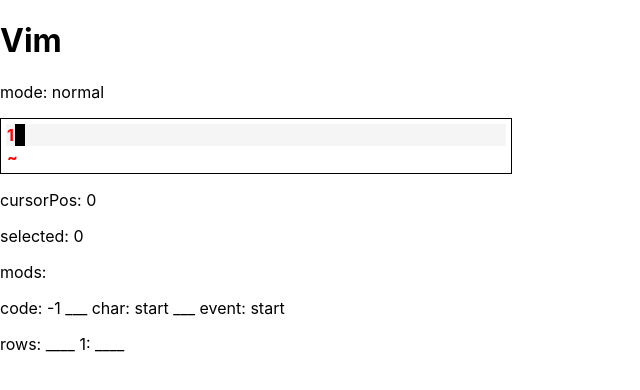
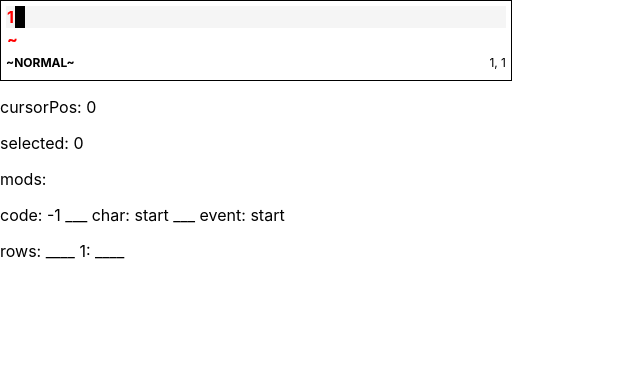
Before and after one commit to aria-1337/react-vim, a React (Create React App) app: page / in a window 1280 px wide. Shown: the top 390 px of the page, without its empty margins (0-640 px from the left). Built offline with nearby package versions, Linux system fonts and the light colour scheme.

Commit message:
Added basic powerline

```diff
--- a/src/App.tsx
+++ b/src/App.tsx
@@ -1,6 +1,7 @@
 import React, { useState, useEffect } from 'react';
 import styled from 'styled-components';
 import Line from './components/Line';
+import Powerline from './components/Powerline';
 import UseKeyPress from './hooks/UseKeypress';
 import getModifiedChar from './utils/getModifiedChar';
 import getLegalText from './utils/getLegalText';
@@ -16,6 +17,7 @@
     // Editor Logic
     const [rows, setRows] = useState<Array<Row>>([{ text: ' ' }]);
     const [selectedRow, setSelectedRow] = useState<number>(0);
+    // TODO: cursorPos is displayed as n+1 of true pos in insert mode and n in normal
     const [cursorPos, setCursorPos] = useState<number>(0);
     const [cachedCursorPos, setCachedCursorPos] = useState<number>(0);
     const [mode, setMode] = useState<string>('normal');
@@ -61,7 +63,6 @@
         // get newest mode
         setMode((lastMode) => {
             // BUG: THIS IS TRIGGERING TWICE
-            console.log(lastAction);
             let _mode = lastMode;
 
             // With newest mode handle keydown
@@ -114,6 +115,12 @@
                         newRows[selectedRow] = {
                             text: getLegalText(newRows[selectedRow].text, lastAction.char),
                         };
+
+                        // Handle deletion of a row
+                        if (newRows[selectedRow].text.length === 0) {
+                            const legal = removeRow(selectedRow);
+                            if (legal) { newRows.splice(selectedRow, 1); }
+                        }
                         return newRows;
                     });
                 }
@@ -142,6 +149,13 @@
         });
     }
 
+    // @removeRow() -> true=legal false=illegal
+    function removeRow(rowIdx: number) : boolean {
+        if (rowIdx === 0) return false; // Cant remove first row
+        setSelectedRow(rowIdx-1);
+        return true;
+    }
+
     /* Cursor movement rules
      * right/left only possible if there is a textspace there
      * on up/down it keeps the same position if possible, if not it goes to the closest pos
@@ -166,11 +180,10 @@
     }
 
     return (<>
-    <h1>Vim</h1>
-    <p>{ `mode: ${mode}` }</p>
     <EditorWrapper>
         { rows?.map((r, key) => <Line key={key} n={key+1} text={r.text} selected={selectedRow} cursorPos={cursorPos} setCursorPos={setCursorPos} />) }
         <Line key={'end'} n={0} text={''} selected={selectedRow} cursorPos={-1} setCursorPos={setCursorPos}/>
+        <Powerline mode={mode} text={''} selectedRow={selectedRow} cursorPos={cursorPos} />
     </EditorWrapper>
     <p>{ `cursorPos: ${cursorPos} `}</p>
     <p>{ `selected: ${selectedRow}`}</p>
--- /dev/null
+++ b/src/components/Powerline.tsx
@@ -0,0 +1,45 @@
+import React, { useState, useEffect } from 'react';
+import styled from 'styled-components';
+
+interface PowerlineProps {
+    mode: string;
+    text: string;
+    selectedRow: number;
+    cursorPos: number;
+}
+
+export default function Powerline({ mode, text, selectedRow, cursorPos }: PowerlineProps) {
+    const [m, setM] = useState<string>(mode);
+
+    function formatMode(gMode: string) {
+        return '~' + gMode.toUpperCase() + '~';
+    }
+
+    useEffect(() => {
+        setM(formatMode(mode));
+    }, [mode]);
+
+    return (<Container>
+        <ModeText>{ m }</ModeText>
+        <PositionText>{ (selectedRow + 1) + ', ' + (cursorPos + 1) }</PositionText>
+    </Container>);
+}
+
+const Container = styled.div`
+    display: flex;
+    flex-direction: row;
+    min-width: 100%;
+    padding: 5px 0px;
+    justify-content: space-between;
+`;
+
+const ModeText = styled.p`
+    font-size: 12px;
+    font-weight: bold;
+    margin: 0;
+`;
+
+const PositionText = styled.p`
+    margin: 0;
+    font-size: 12px;
+`;
```
